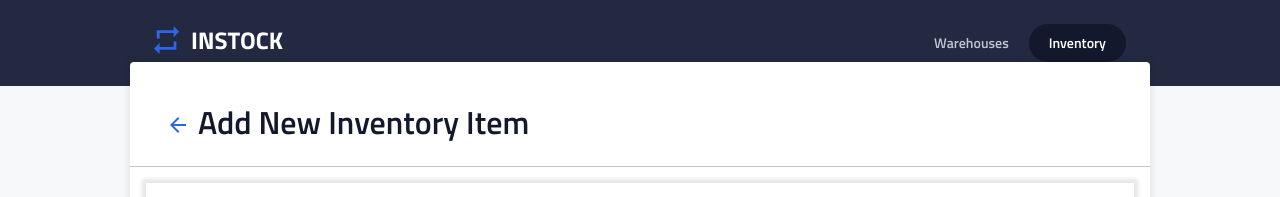
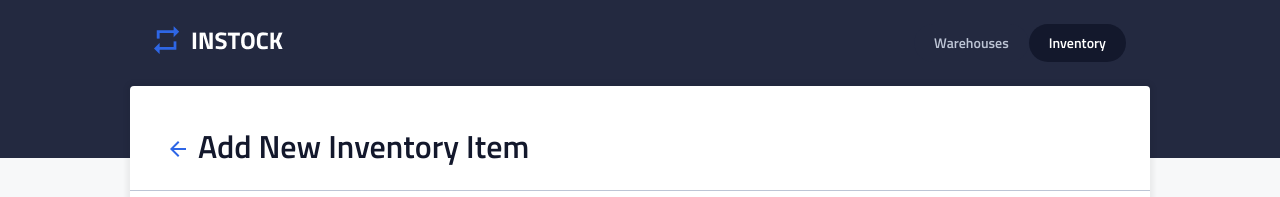
Before and after one commit to heechanku/InStock, a React (Create React App) app: page /inventory/new in a window 1280 px wide. Shown: the top 197 px of the page. Built offline with nearby package versions, Linux system fonts and the light colour scheme; no server answers.

Commit message:
Fix navlink alignment and header height

```diff
--- a/src/App.scss
+++ b/src/App.scss
@@ -21,13 +21,14 @@
   border-radius: 0.25rem;
   position: relative;
   //TODO after the header height has been increased to the correct size, adjust this property to match
-  top: -1.5rem;
+  top: -2.5rem;
   margin: auto;
   padding-top: 0.5rem;
   width: auto;
   max-width: 63.75rem;
 
   @include tablet {
+    top: -4.5rem;
     padding-top: 1rem;
   }
 }
--- a/src/components/Header/Header.scss
+++ b/src/components/Header/Header.scss
@@ -3,23 +3,10 @@
 @use "./../../styles/partials/typography" as *;
 
 .header {
-  // display: flex;
-  // flex-direction: column;
-  // align-items: center;
-  // justify-content: center;
+  text-align: center;
   color: $background-color-grey;
   background-color: $background-color-graphite;
 
-  // @include tablet {
-  //   padding: 32px;
-  //   display: flex;
-  //   flex-direction: row;
-  //   align-items: center;
-  //   justify-content: space-between;
-  // }
-  // @include desktop {
-  //   padding: 24px;
-  // }
 
   &__content {
     display: flex;
@@ -27,12 +14,12 @@
     align-items: stretch;
     justify-content: center;
     margin: auto;
-    padding: 1rem;
+    padding: 1rem 1rem 3rem;
     width: 100%;
     max-width: 63.75rem;
 
     @include tablet {
-      padding: 2rem;
+      padding: 2rem 2rem 6rem;
       display: flex;
       flex-direction: row;
       align-items: center;
@@ -40,7 +27,7 @@
     }
 
     @include desktop {
-      padding: 1.5rem;
+      padding: 1.5rem 1.5rem 6rem;
     }
   }
 
```
